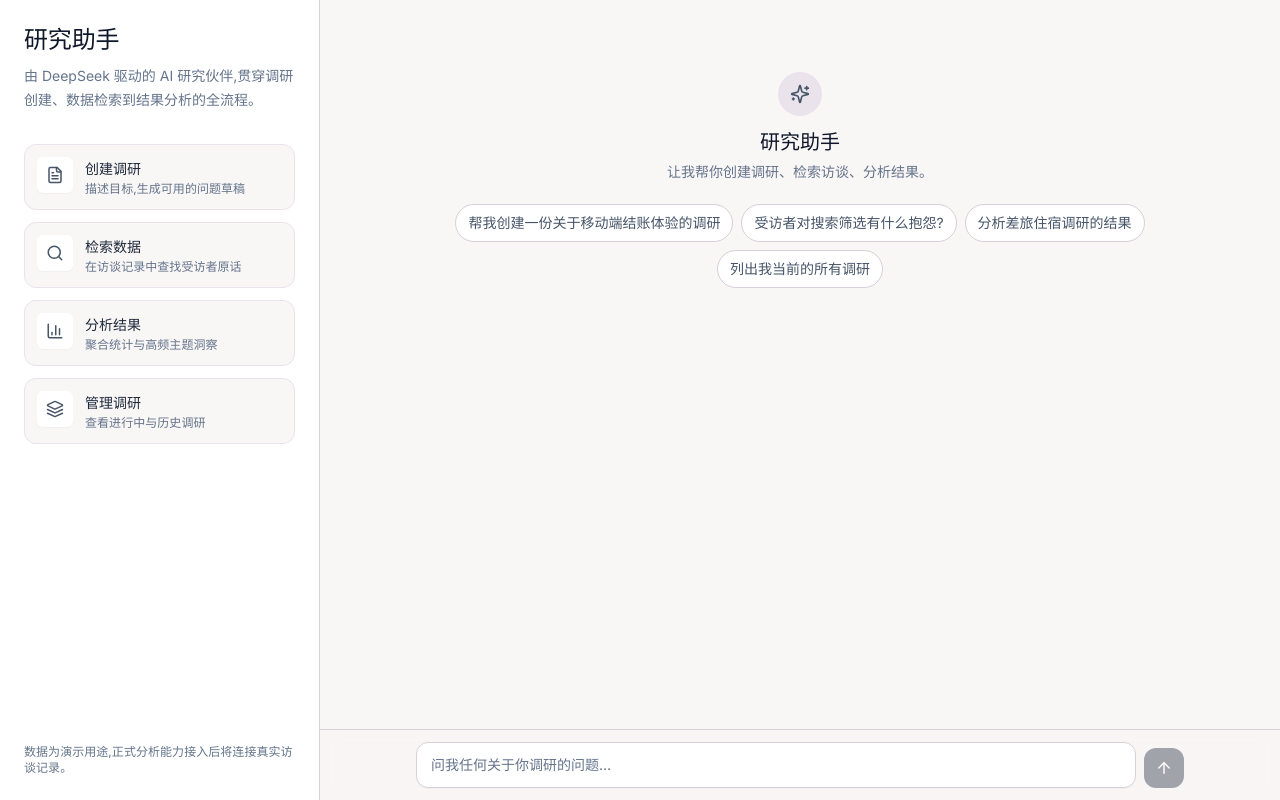
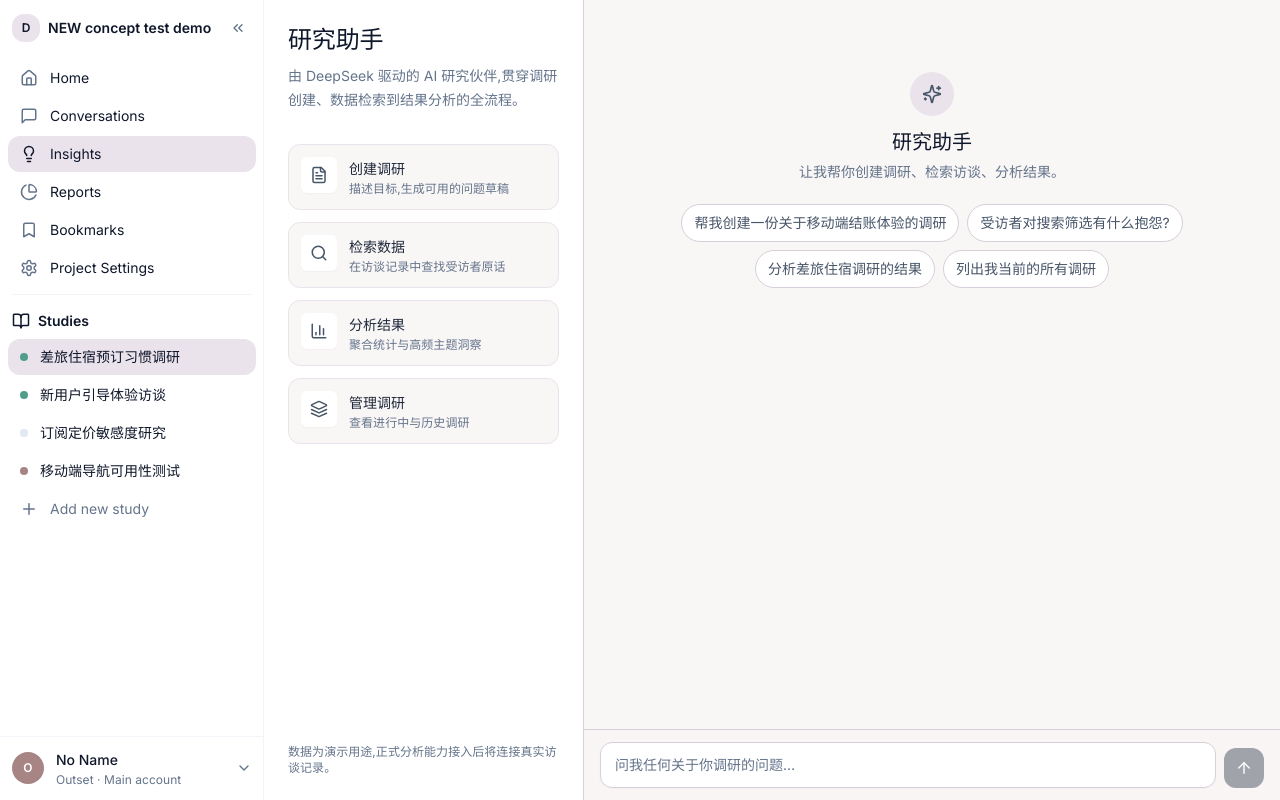
Before and after one commit to zhangsiyu0202-coder/Morris, a Next.js app in the folder apps/web/: page /assistant in a window 1280 px wide. Built offline with nearby package versions, Linux system fonts and the light colour scheme; a web font is replaced by a local one.

Commit message:
feat: refactor layout and introduce AppShell component for sidebar persistence

```diff
--- a/apps/web/app/assistant/page.tsx
+++ b/apps/web/app/assistant/page.tsx
@@ -17,7 +17,7 @@ const SUGGESTIONS = [
 
 export default function AssistantPage() {
   return (
-    <main className="flex h-dvh bg-mauve-50">
+    <div className="flex h-full bg-mauve-50">
       <aside className="hidden w-80 shrink-0 flex-col border-r border-mauve-200 bg-ink-0 p-6 lg:flex">
         <h1 className="font-display text-display-lg text-ink-900">研究助手</h1>
         <p className="mt-2 font-ui text-body-sm leading-6 text-ink-400">
@@ -44,6 +44,6 @@ export default function AssistantPage() {
       <section className="flex min-w-0 flex-1 flex-col">
         <Conversation suggestions={SUGGESTIONS} />
       </section>
-    </main>
+    </div>
   );
 }
--- a/apps/web/app/layout.tsx
+++ b/apps/web/app/layout.tsx
@@ -2,6 +2,7 @@ import type { Metadata, Viewport } from "next";
 import { Inter, Inclusive_Sans, Istok_Web, Inika, Inknut_Antiqua } from "next/font/google";
 import "./globals.css";
 import { AssistantDock } from "@/components/assistant/assistant-dock";
+import { AppShell } from "@/components/shell/app-shell";
 
 const inter = Inter({
   subsets: ["latin"],
@@ -60,7 +61,7 @@ export default function RootLayout({
       className={`bg-mauve-50 ${inter.variable} ${inclusive.variable} ${istok.variable} ${inika.variable} ${inknut.variable}`}
     >
       <body className="font-ui antialiased">
-        {children}
+        <AppShell>{children}</AppShell>
         <AssistantDock />
       </body>
     </html>
--- a/apps/web/app/workspace/page.tsx
+++ b/apps/web/app/workspace/page.tsx
@@ -1,17 +1,12 @@
-import { Sidebar } from "@/components/shell/sidebar";
-
 export default function WorkspacePage() {
   return (
-    <div className="flex h-screen bg-mauve-50">
-      <Sidebar />
-      <main className="flex-1 overflow-y-auto p-10">
-        <div className="mx-auto max-w-2xl">
-          <h1 className="font-display text-display-lg text-ink-900">工作区</h1>
-          <p className="mt-2 font-reading text-body text-ink-600">
-            左侧主菜单支持展开 / 折叠两种形态。点击顶部箭头折叠为图标轨道,点击品牌方块重新展开。
-          </p>
-        </div>
-      </main>
+    <div className="p-10">
+      <div className="mx-auto max-w-2xl">
+        <h1 className="font-display text-display-lg text-ink-900">工作区</h1>
+        <p className="mt-2 font-reading text-body text-ink-600">
+          左侧主菜单支持展开 / 折叠两种形态。点击顶部箭头折叠为图标轨道,点击品牌方块重新展开,偏好会被记住。
+        </p>
+      </div>
     </div>
   );
 }
--- /dev/null
+++ b/apps/web/components/shell/app-shell.tsx
@@ -0,0 +1,24 @@
+"use client";
+
+import { usePathname } from "next/navigation";
+import { Sidebar } from "./sidebar";
+
+// 不显示主菜单的全屏路由(受访者端访谈页等外部页面)。
+// "/" 与 "/interview" 均为受访端,不挂内部主菜单。
+const FULLSCREEN_ROUTES = ["/", "/interview"];
+
+export function AppShell({ children }: { children: React.ReactNode }) {
+  const pathname = usePathname();
+  const fullscreen = FULLSCREEN_ROUTES.some(
+    (r) => pathname === r || (r !== "/" && pathname?.startsWith(`${r}/`)),
+  );
+
+  if (fullscreen) return <>{children}</>;
+
+  return (
+    <div className="flex h-screen overflow-hidden bg-mauve-50">
+      <Sidebar />
+      <main className="min-w-0 flex-1 overflow-y-auto">{children}</main>
+    </div>
+  );
+}
--- a/apps/web/components/shell/sidebar.tsx
+++ b/apps/web/components/shell/sidebar.tsx
@@ -1,6 +1,6 @@
 "use client";
 
-import { useState } from "react";
+import { useState, useEffect } from "react";
 import Link from "next/link";
 import { usePathname } from "next/navigation";
 import {
@@ -54,11 +54,22 @@ export function Sidebar() {
   const [collapsed, setCollapsed] = useState(false);
   const [activeStudy, setActiveStudy] = useState("st_travel");
 
+  // 恢复上次的折叠/展开偏好。
+  useEffect(() => {
+    const saved = localStorage.getItem("sidebar:collapsed");
+    if (saved !== null) setCollapsed(saved === "1");
+  }, []);
+
+  const toggleCollapsed = (next: boolean) => {
+    setCollapsed(next);
+    localStorage.setItem("sidebar:collapsed", next ? "1" : "0");
+  };
+
   return (
     <aside
       data-collapsed={collapsed}
       // 白底为主;右侧用 inset 阴影代替边框(无投影、无外框)
-      className="flex h-screen flex-col bg-ink-0 shadow-[inset_-1px_0_0_var(--color-ink-100)] transition-[width] duration-200 ease-out"
+      className="flex h-full flex-col bg-ink-0 shadow-[inset_-1px_0_0_var(--color-ink-100)] transition-[width] duration-200 ease-out"
       style={{ width: collapsed ? 68 : 264 }}
     >
       {/* 头部:项目名 + 折叠切换 */}
@@ -66,7 +77,7 @@ export function Sidebar() {
         {collapsed ? (
           <button
             type="button"
-            onClick={() => setCollapsed(false)}
+            onClick={() => toggleCollapsed(false)}
             aria-label="展开侧边栏"
             title="展开侧边栏"
             className="mx-auto grid size-9 place-items-center rounded-md bg-mauve-100 font-ui text-body-sm font-semibold text-ink-900 transition-colors hover:bg-mauve-200"
@@ -83,7 +94,7 @@ export function Sidebar() {
             </span>
             <button
               type="button"
-              onClick={() => setCollapsed(true)}
+              onClick={() => toggleCollapsed(true)}
               aria-label="折叠侧边栏"
               title="折叠侧边栏"
               className="grid size-7 shrink-0 place-items-center rounded-md text-ink-400 transition-colors hover:bg-ink-100 hover:text-ink-700"
```
